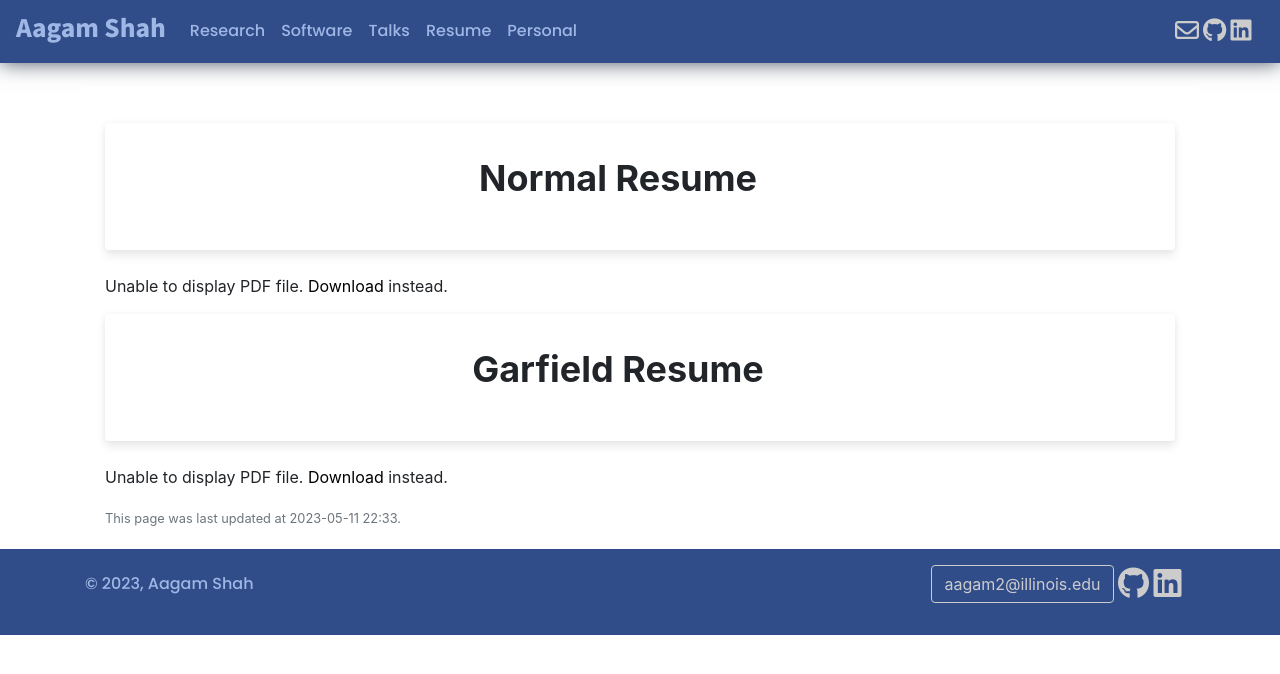
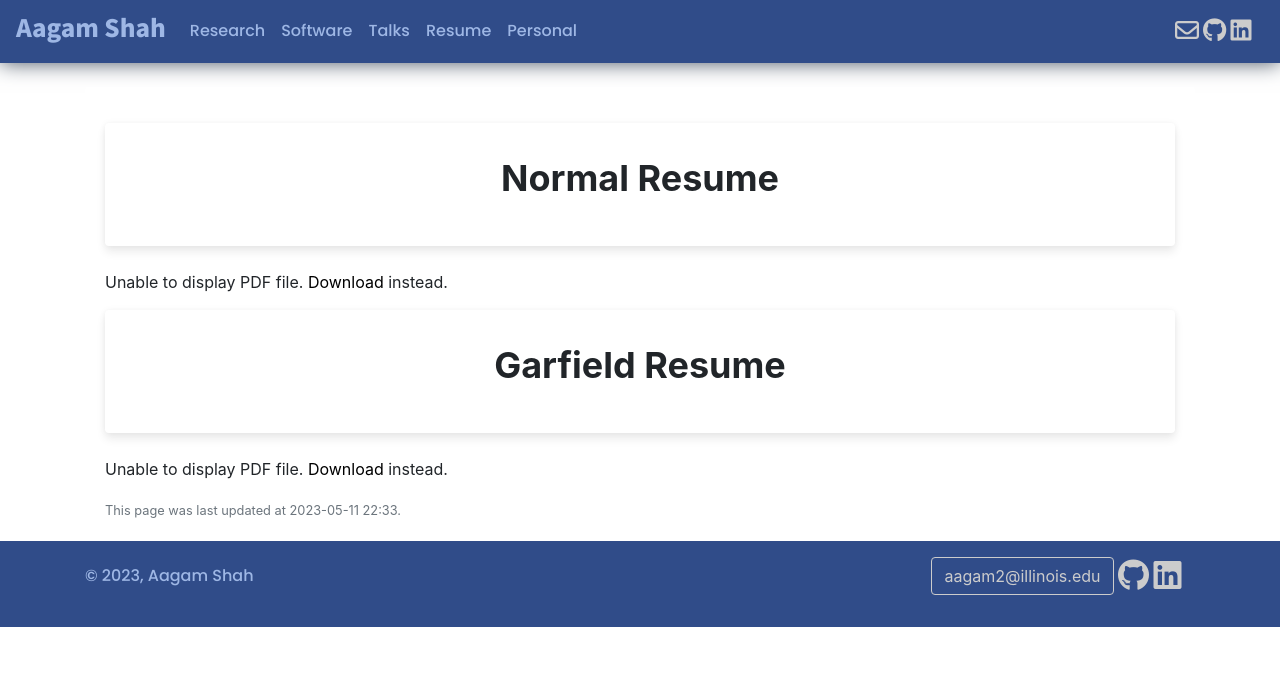
Before and after one commit to aagamrshah/aagamrshah.github.io, a Jekyll site: the page built from pages/resume.html, in a window 1280 px wide. Shown: the top 674 px of the page. Built offline with Jekyll 4.4.1, drawn with Linux system fonts in a browser that asks for light colours; nearby versions of some CDN libraries; comment, search, counter and statistics services are not loaded.

Commit message:
Modified blogcard to fit in the center of the page

```diff
--- a/css/main.css
+++ b/css/main.css
@@ -558,7 +558,7 @@ border-radius: 0%;
   background: #fff;
   box-shadow: 0 6px 10px rgba(0,0,0,.08), 0 0 6px rgba(0,0,0,.05);
     transition: .3s transform cubic-bezier(.155,1.105,.295,1.12),.3s box-shadow,.3s -webkit-transform cubic-bezier(.155,1.105,.295,1.12);
-  padding: 14px 80px 18px 36px;
+  padding: 14px 36px;
   cursor: pointer;
 }
 
@@ -601,7 +601,7 @@ background-image: url(/assets/img/icons/graphicsurf-com-research-vectors/PNG/res
 
 @media(max-width: 990px){
 .blogcard{
-  margin: 20px;
+  margin: 2px;
 }
 }
 
@@ -698,3 +698,14 @@ $font-family: Proxima, Helvetica, Arial, sans-serif;
   margin-right: auto;
   width: 80%;
 }
+
+/* Flexbox */
+#inner {
+  border: 0.05em solid black;
+}
+
+#outer {
+  width:100%;
+  display: flex;
+  justify-content: center;
+}
```
